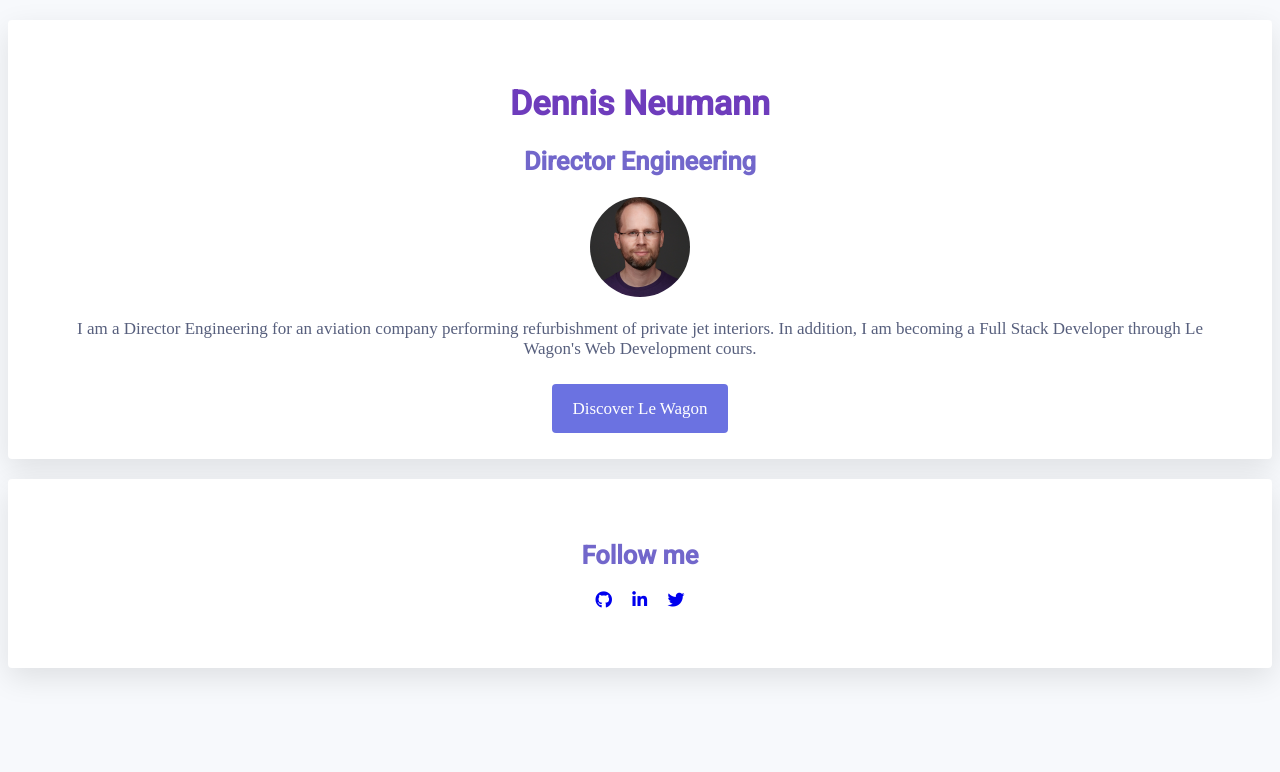
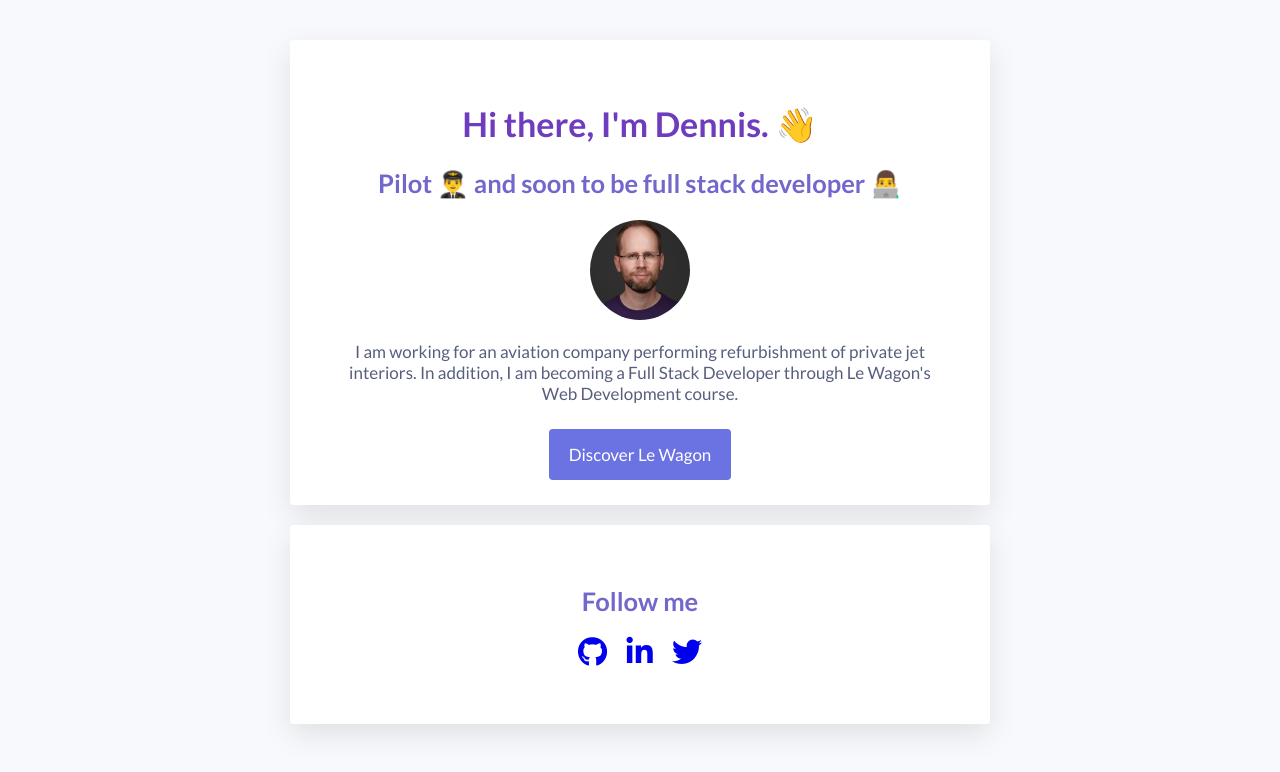
Before and after one commit to dennisneumann/profile, a plain HTML site: page index.html in a window 1280 px wide. Drawn offline with Linux system fonts and the light colour scheme.

Commit message:
Update the styling of the page

```diff
--- a/index.html
+++ b/index.html
@@ -11,10 +11,10 @@
   <body>
     <div class="container">
       <div class="card">
-        <h1>Dennis Neumann</h1>
-        <h2>Director Engineering</h2>
+        <h1>Hi there, I'm Dennis. 👋</h1>
+        <h2>Pilot 👨‍✈️ and soon to be full stack developer 👨‍💻</h2>
         <img src="images/dennis_profile.jpeg" alt="Profile Picture" class="img-circle">
-        <p>I am a Director Engineering for an aviation company performing refurbishment of private jet interiors. In addition, I am becoming a Full Stack Developer through Le Wagon's Web Development cours.</p>
+        <p>I am working for an aviation company performing refurbishment of private jet interiors. In addition, I am becoming a Full Stack Developer through Le Wagon's Web Development course.</p>
         <a href="https://www.lewagon.com" target="_blank" class="btn-blue">Discover Le Wagon</a>
       </div>
       <div class="card">
--- a/style.css
+++ b/style.css
@@ -1,4 +1,9 @@
-@import url('https://fonts.googleapis.com/css2?family=Roboto:wght@300;500&display=swap');
+@import url('https://fonts.googleapis.com/css2?family=Lato:wght@300;400;700&display=swap');
+
+.container {
+  width: 700px;
+  margin: 40px auto;
+}
 
 @media (max-width: 960px) {
   /* For a screen < 960px, this CSS will be read */
@@ -22,6 +27,7 @@
 }
 
 body {
+  font-family: Lato;
   background: #F7F9FC;
   color: #575F7D;
   font-size: 17px;
@@ -47,12 +53,13 @@ img {
 
 h1 {
   color: #6E3CBC;
-  font-family: Roboto
+  font-family: Lato;
+  font-weight: bold;
 }
 
 h2 {
   color: #7267CB;
-  font-family: Roboto;
+  font-family: Lato;
   font-weight: light;
 }
 
@@ -85,3 +92,7 @@ a:hover {
   display: inline-block;
   padding: 0px 8px;
 }
+
+.list-inline i {
+  font-size: 30px;
+}
```
